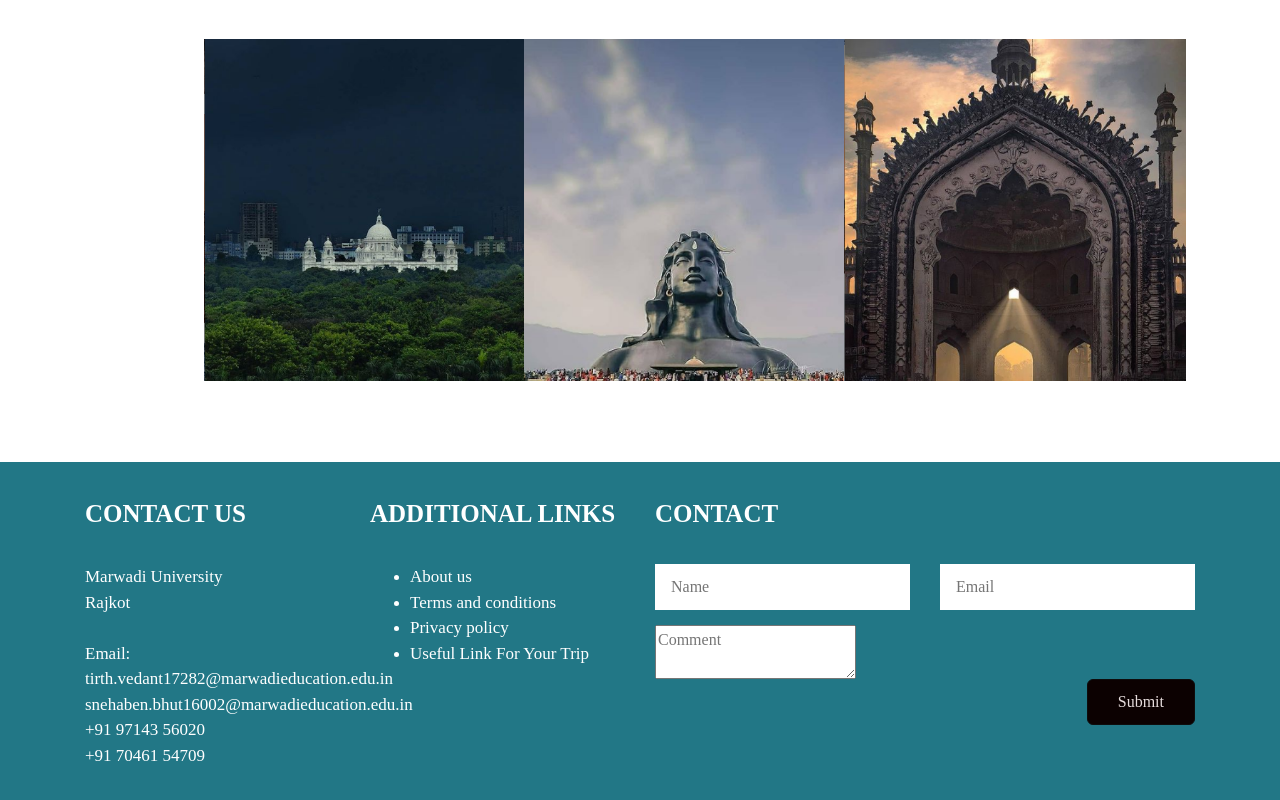
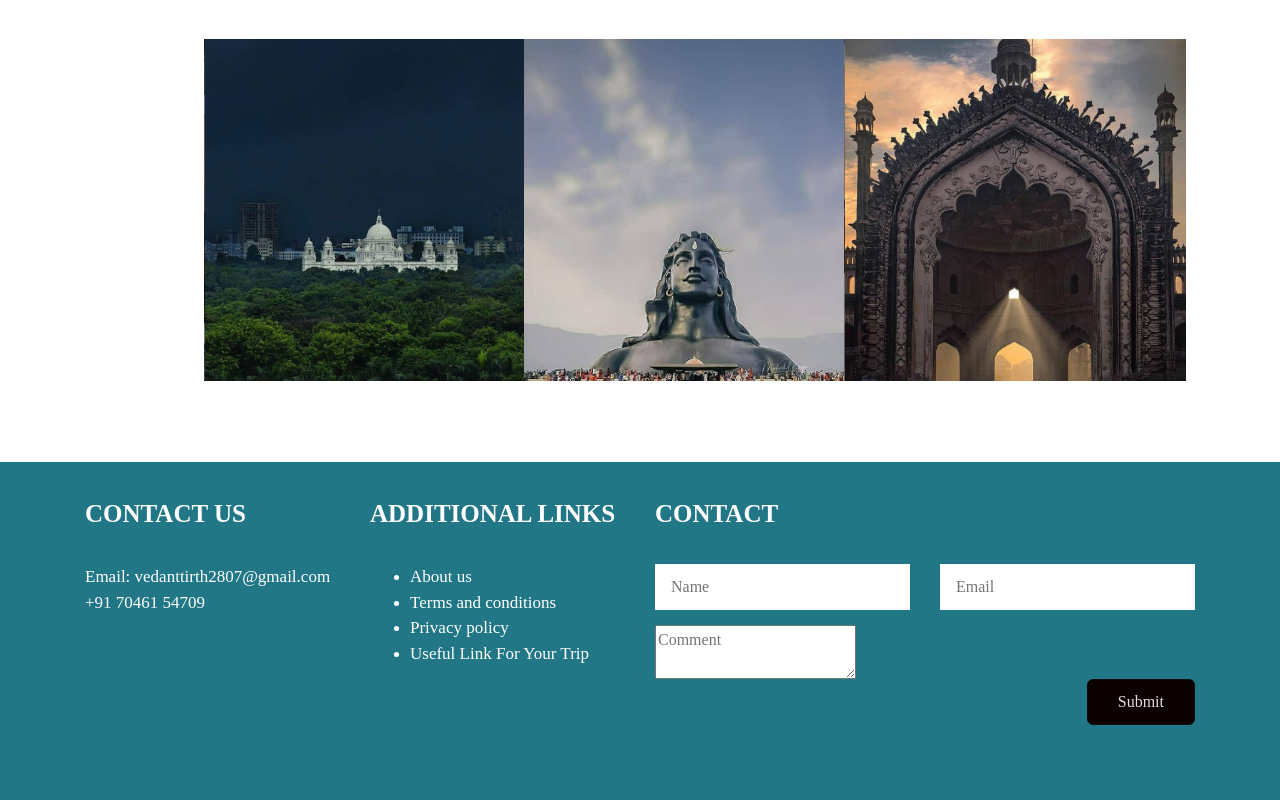
Before and after one commit to vedanttirth/The-Indian-Tourism, a plain HTML site: page explormore.html in a window 1280 px wide. Shown: the part 468-1268 px from the top of the page. Drawn offline with nearby package versions, Linux system fonts and the light colour scheme; a web font is replaced by a local one.

Commit message:
Update explormore.html

```diff
--- a/explormore.html
+++ b/explormore.html
@@ -135,11 +135,9 @@
                   <div class="col-xl-3 col-lg-3 col-md-6 col-sm-12">
                      <div class="Follow">
                         <h3>CONTACT US</h3>
-                        <span>Marwadi University<br>Rajkot<br><br>
-                        Email: tirth.vedant17282@marwadieducation.edu.in<br>
-                         snehaben.bhut16002@marwadieducation.edu.in<br>
-                        +91 97143 56020<br>
-                        +91 70461 54709</span>
+                        <span>
+                        Email: vedanttirth2807@gmail.com<br>
+                                +91 70461 54709</span>
                      </div>
                   </div>
                   <div class="col-xl-3 col-lg-3 col-md-6 col-sm-12">
```
